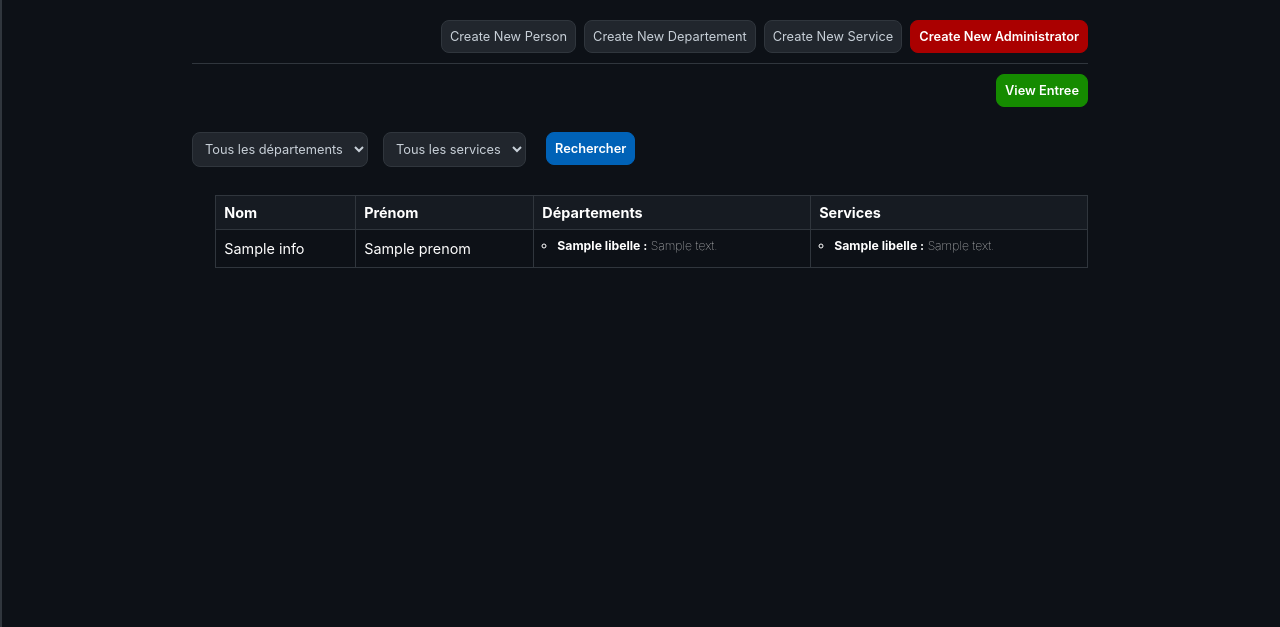
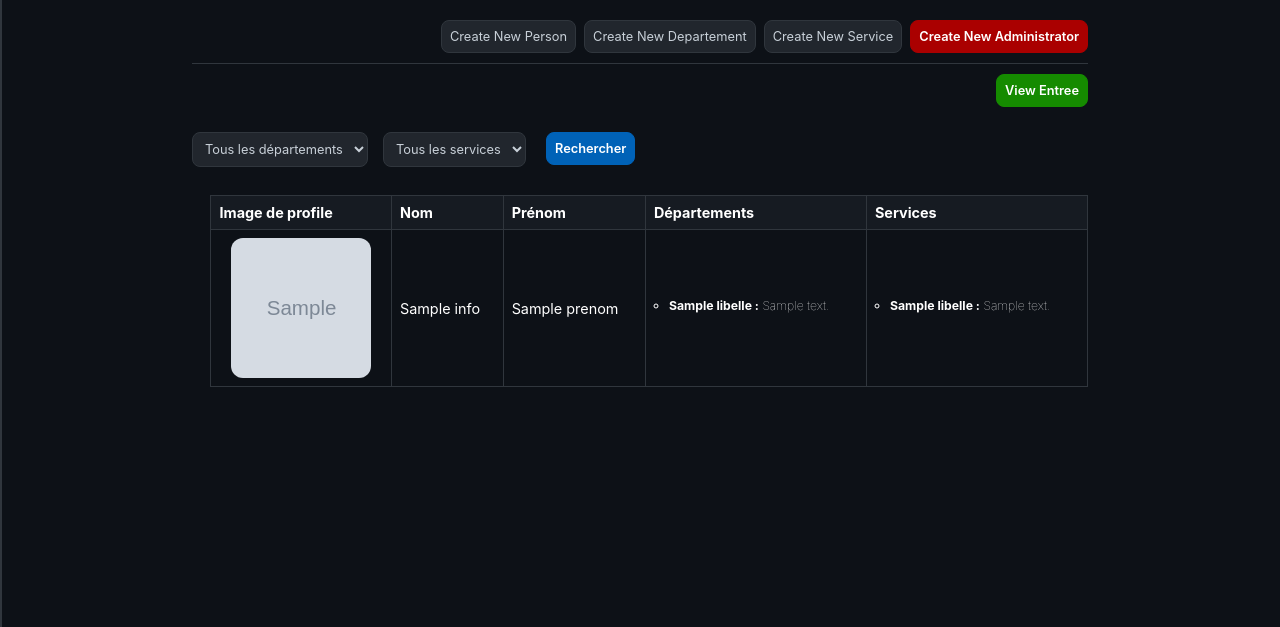
Before and after one commit to Nicka-R/SAE_S401_WebDirectory, a PHP site: template WebDir.core/src/app/views/view_entree.html.twig in a window 1280 px wide. Shown: the part 57-684 px from the top of the page. Run offline with PHP 8.4, Linux system fonts and the light colour scheme; the template is opened without the code that fills it: most values are stand-ins (such as "Sample title", 1, 10 or a date in 2020); grey boxes marked "Sample" are stand-in pictures; some libraries are stand-ins or nearby versions; grey boxes are pictures that could not be loaded.

Commit message:
Màj des images dans View entree

```diff
--- a/WebDir.core/src/app/views/base.html.twig
+++ b/WebDir.core/src/app/views/base.html.twig
@@ -17,12 +17,12 @@
 
 			<div id="mySidenav" class="side-nav">
 				<a href="javascript:void(0)" class="close-btn" onclick="closeNav()">&times;</a>
-				<a href="/"><img src="/{{ global.img_css_dir}}/home.svg"/>Home</a>
+				<a href="/"><img src="/{{ globals.img_css_dir}}/home.svg"/>Home</a>
 
 				{% if userIsAuthenticate %}
-					<a href="{{ url_for('account_logout', {},) }}"><img src="/{{ global.img_css_dir}}/sign_out.svg"/>Logout</a>
+					<a href="{{ url_for('account_logout', {},) }}"><img src="/{{ globals.img_css_dir}}/sign_out.svg"/>Logout</a>
 				{% else %}
-					<a href="{{ url_for('account_login', {},) }}"><img src="/{{ global.img_css_dir}}/sign_in.svg"/>Login</a>
+					<a href="{{ url_for('account_login', {},) }}"><img src="/{{ globals.img_css_dir}}/sign_in.svg"/>Login</a>
 				{% endif %}
 
 			</div>
--- a/WebDir.core/src/app/views/view_entree.html.twig
+++ b/WebDir.core/src/app/views/view_entree.html.twig
@@ -44,6 +44,7 @@
             <thead>
                 <tr>
                     <th class="delete_button_cell"></th>
+                    <th>Image de profile</th>
                     <th>Nom</th>
                     <th>Prénom</th>
                     <th>Départements</th>
@@ -57,9 +58,9 @@
                             <form method="POST" action="{{ url_for('view_entree') }}">
                                 <button type="submit" name="personne_id" value="{{ personne.infos.id }}">
                                     {% if personne.infos.statut == 0 %}
-                                        <img src="/{{ global.img_css_dir }}/view_hide.svg" class="delete_button"></img>
+                                        <img src="/{{ globals.img_css_dir }}/view_hide.svg" class="delete_button"></img>
                                     {% elseif personne.infos.statut == 1 %}
-                                        <img src="/{{ global.img_css_dir }}/view.svg" class="delete_button"></img>
+                                        <img src="/{{ globals.img_css_dir }}/view.svg" class="delete_button"></img>
                                     {% endif %}
                                 </button>
                                 <input type="hidden" name="form_type" value="delete_form">
@@ -67,6 +68,15 @@
                                 <input type="hidden" name="service" value="{{ servSet }}">
                             </form>
                         </td>
+                            <td class="image-container">    <div>
+                                    {% if personne.infos.img != NULL %}
+                                        <img class="image_profile" src="/{{globals.img_user_dir}}/{{ personne.infos.img }}">
+                                    {% else %}
+                                        <img class="no_file" src="/{{ globals.img_css_dir }}/no_file.svg">
+                                    {% endif %}
+                                </img>
+                                </div>
+                            </td>
                         <td>{{ personne.infos.nom }}</td>
                         <td>{{ personne.infos.prenom }}</td>
                         <td>
--- a/WebDir.core/src/css/base.css
+++ b/WebDir.core/src/css/base.css
@@ -212,6 +212,7 @@ a{
             margin-bottom: 10px;
 
             a {
+                cursor:grab;
                 background-color: rgb(33, 38, 45);
                 padding: 8px;
                 color: rgb(200, 208, 216);
@@ -240,6 +241,7 @@ a{
                 margin-bottom: 10px;
                 font-size: 0.8em;
                 font-weight:600;
+                cursor:grab;
             }
 
             .create_admin:hover{
@@ -263,6 +265,7 @@ a{
                 margin-bottom: 10px;
                 font-size: 0.8em;
                 font-weight:600;
+                cursor:grab;
 
             }
 
--- a/WebDir.core/src/css/view_entree.css
+++ b/WebDir.core/src/css/view_entree.css
@@ -111,3 +111,20 @@ td > form {
     background-color: rgb(48, 54, 61); /* Couleur de fond grisée */
     opacity: 0.6; /* Réduire l'opacité pour un effet de grisage */
 }
+
+.image_profile{
+    height: 140px;
+    width: 140px;
+    object-fit: cover;
+    border-radius: 12px;
+
+}
+
+.no_file{
+    width: 20px;
+}
+
+.image-container > div {
+    display: flex;
+    justify-content: center;
+}
```
Also changed, not shown: WebDir.core/src/conf/bootstrap.php (+3 -9 lines), WebDir.core/src/css-img/no_file.svg (added), WebDir.core/src/css/form.css (line endings or trailing spaces), WebDir.core/src/user-img/user_image_9c547ed7-9688-4aac-88cd-846e78fcdc44.png (added).
